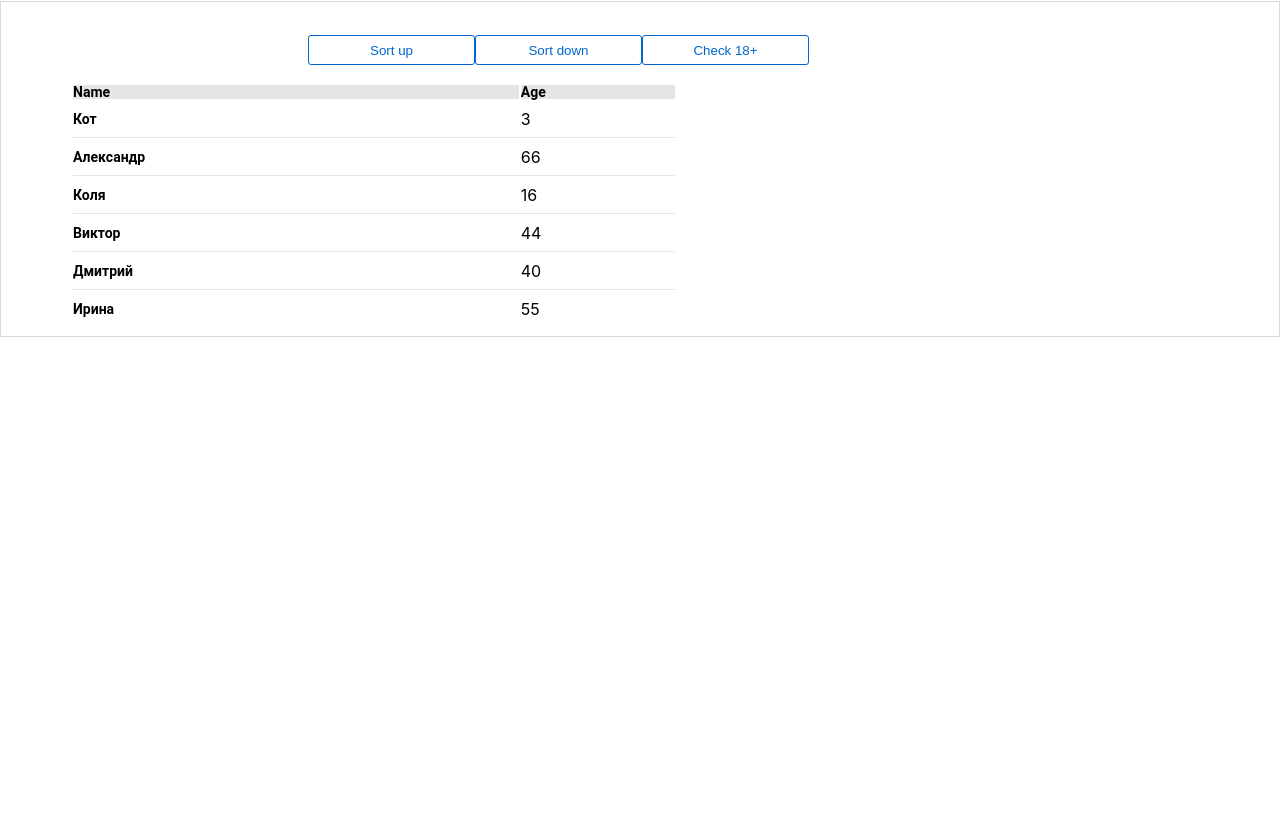
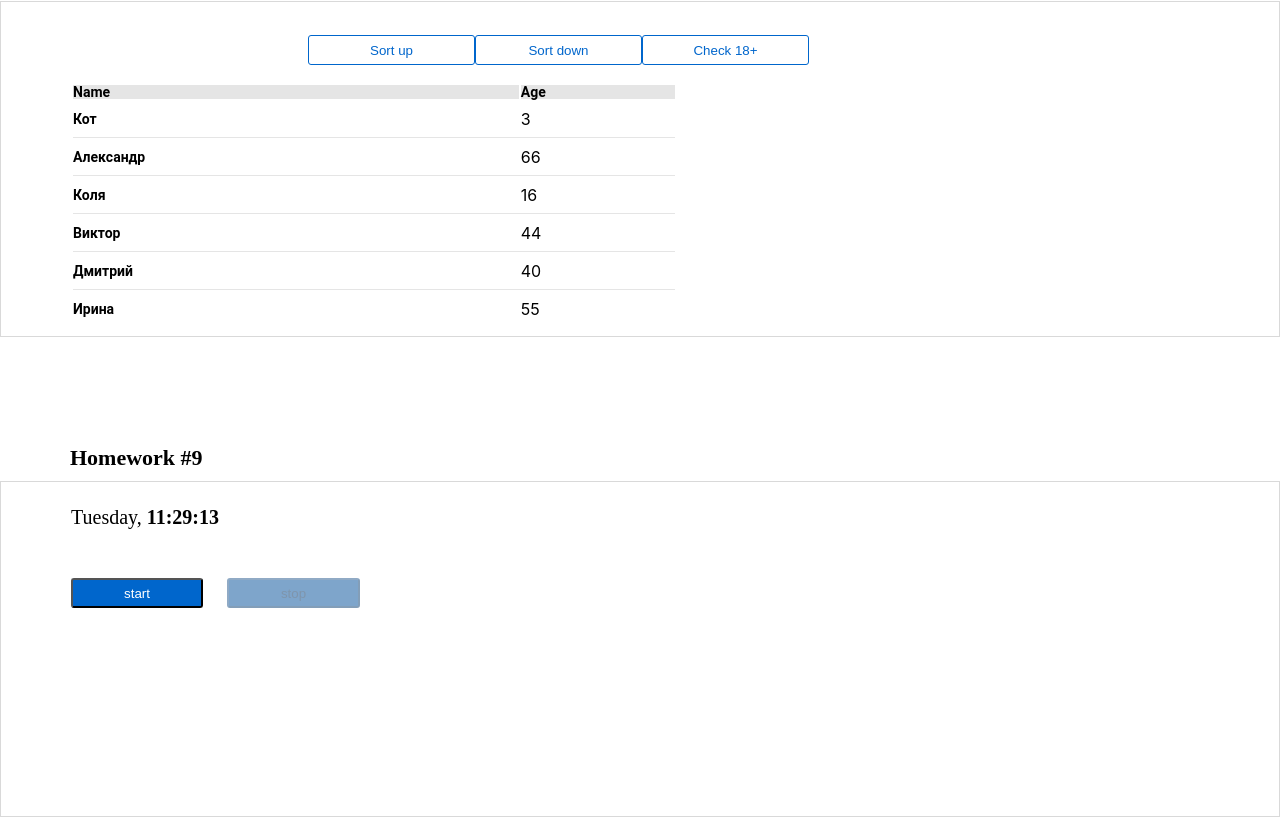
Before and after one commit to AndreyKapskiy/hws2-master, a React (Create React App) app: page /#/pre-junior in a window 1280 px wide. Shown: the part 3109-3926 px from the top of the page. Before the commit the page ends 3446 px from the top, so only its background shows below. Built offline with nearby package versions, Linux system fonts and the light colour scheme.

Commit message:
homework9

```diff
--- a/src/s1-main/App.tsx
+++ b/src/s1-main/App.tsx
@@ -8,6 +8,7 @@ import HW5 from "../s2-homeworks/hw05/HW5";
 import HW6 from '../s2-homeworks/hw06/HW6';
 import HW7 from '../s2-homeworks/hw07/HW7';
 import HW8 from '../s2-homeworks/hw08/HW8';
+import HW9 from '../s2-homeworks/hw09/HW9';
 
 function App() {
     return (
@@ -23,6 +24,7 @@ function App() {
             <HW6 />
             <HW7 />
             <HW8 />
+            <HW9 />
         </div>
     )
 }
--- a/src/s2-homeworks/hw09/Clock.module.css
+++ b/src/s2-homeworks/hw09/Clock.module.css
@@ -1,14 +1,51 @@
 .buttonsContainer {
+    display: flex;
+    justify-content: space-between;
+    width: 289px;
 }
 
 .clock {
+    margin-top: 25px;
+    margin-left: 70px;
 }
 
 .watch {
+    width: 174;
+    height: 24;
+    top: 193px;
+    left: 70px;
+    opacity: 1;
+    font-family: Montserrat;
+    font-weight: 400;
+    font-style: Regular;
+    font-size: 20px;
+    line-height: 100%;
+    letter-spacing: 0%;
+    color: rgba(0, 0, 0, 1);
 }
 
 .watch strong {
+    font-family: Montserrat;
+    font-weight: 600;
+    font-style: SemiBold;
+    font-size: 20px;
+    line-height: 100%;
+    letter-spacing: 0%;
 }
 
 .more {
+    width: 128;
+    height: 20;
+    top: 225px;
+    left: 70px;
+    opacity: 1;
+    font-family: Montserrat;
+    font-weight: 400;
+    font-style: Regular;
+    font-size: 16px;
+    line-height: 100%;
+    letter-spacing: 0%;
+    color: rgba(0, 0, 0, 0.5);
+    margin-top: 8px;
+    margin-bottom: 27px;
 }
--- a/src/s2-homeworks/hw09/Clock.tsx
+++ b/src/s2-homeworks/hw09/Clock.tsx
@@ -12,27 +12,46 @@ function Clock() {
     const start = () => {
         // пишут студенты // запустить часы (должно отображаться реальное время, а не +1)
         // сохранить ид таймера (https://learn.javascript.ru/settimeout-setinterval#setinterval)
+        //stop() // останавливаем предыдущий таймер, если был
+
+        const id = window.setInterval(() => {
+            setDate(new Date())
+        }, 1000)
+
+        setTimerId(id)
 
     }
 
     const stop = () => {
         // пишут студенты // поставить часы на паузу, обнулить ид таймера (timerId <- undefined)
-
+        if (timerId) {
+            clearInterval(timerId)
+            setTimerId(undefined)
+        }
     }
 
     const onMouseEnter = () => { // пишут студенты // показать дату если наведена мышка
-
+        setShow(true)
     }
     const onMouseLeave = () => { // пишут студенты // спрятать дату если мышка не наведена
-
+        setShow(false)
     }
 
-    const stringTime = 'date->time' || <br/> // часы24:минуты:секунды (01:02:03)/(23:02:03)/(24:00:00)/(00:00:01) // пишут студенты
-    const stringDate = 'date->date' || <br/> // день.месяц.год (01.02.2022) // пишут студенты, варианты 01.02.0123/01.02.-123/01.02.12345 не рассматриваем
+    const stringTime = date.toLocaleTimeString('ru-RU', {
+        hour: '2-digit',
+        minute: '2-digit',
+        second: '2-digit',
+        hour12: false
+    }) || <br/> // часы24:минуты:секунды (01:02:03)/(23:02:03)/(24:00:00)/(00:00:01) // пишут студенты
+    const stringDate = date.toLocaleDateString('ru-RU', {
+        day: '2-digit',
+        month: '2-digit',
+        year: 'numeric'
+    }) || <br/> // день.месяц.год (01.02.2022) // пишут студенты, варианты 01.02.0123/01.02.-123/01.02.12345 не рассматриваем
 
     // день недели на английском, месяц на английском (https://learn.javascript.ru/intl#intl-datetimeformat)
-    const stringDay = 'date->day' || <br/> // пишут студенты
-    const stringMonth = 'date->month' || <br/> // пишут студенты
+    const stringDay = date.toLocaleDateString('en-US', { weekday: 'long' }) || <br/> // пишут студенты
+    const stringMonth = date.toLocaleDateString('en-US', { month: 'long' }) || <br/> // пишут студенты
 
     return (
         <div className={s.clock}>
@@ -66,14 +85,14 @@ function Clock() {
             <div className={s.buttonsContainer}>
                 <SuperButton
                     id={'hw9-button-start'}
-                    disabled={true} // пишут студенты // задизэйблить если таймер запущен
+                    disabled={!!timerId} // пишут студенты // задизэйблить если таймер запущен
                     onClick={start}
                 >
                     start
                 </SuperButton>
                 <SuperButton
                     id={'hw9-button-stop'}
-                    disabled={true} // пишут студенты // задизэйблить если таймер не запущен
+                    disabled={!timerId} // пишут студенты // задизэйблить если таймер не запущен
                     onClick={stop}
                 >
                     stop
```
